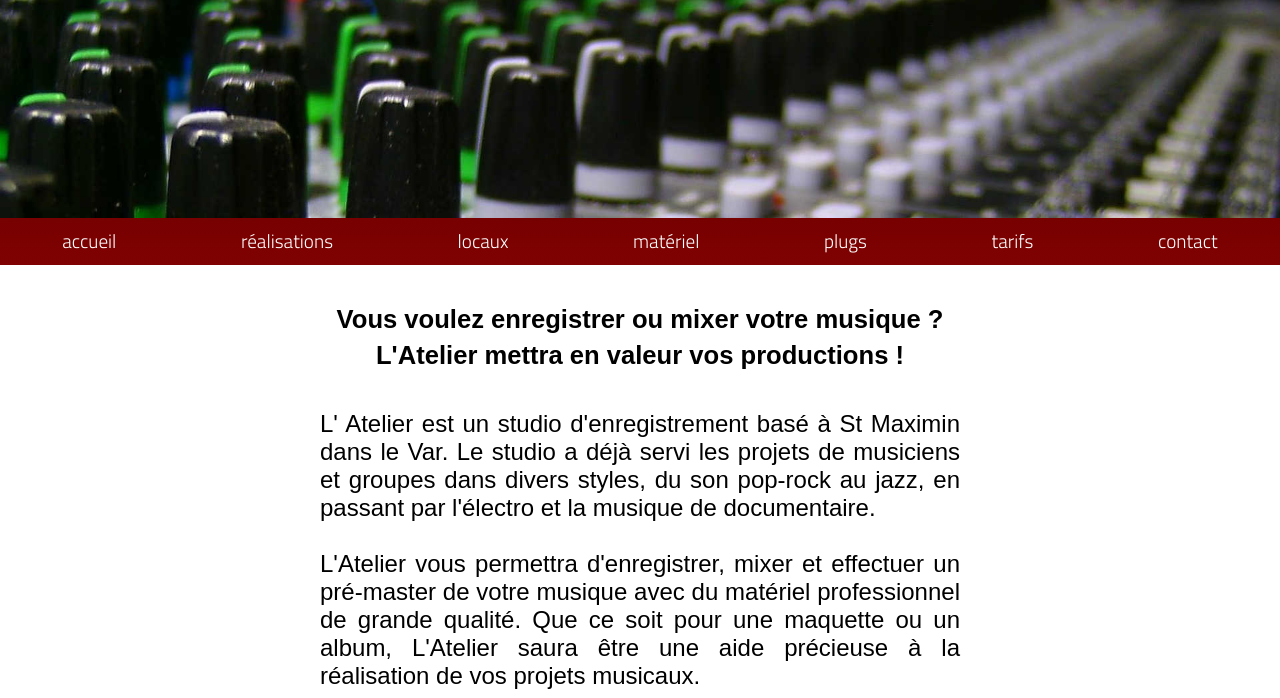
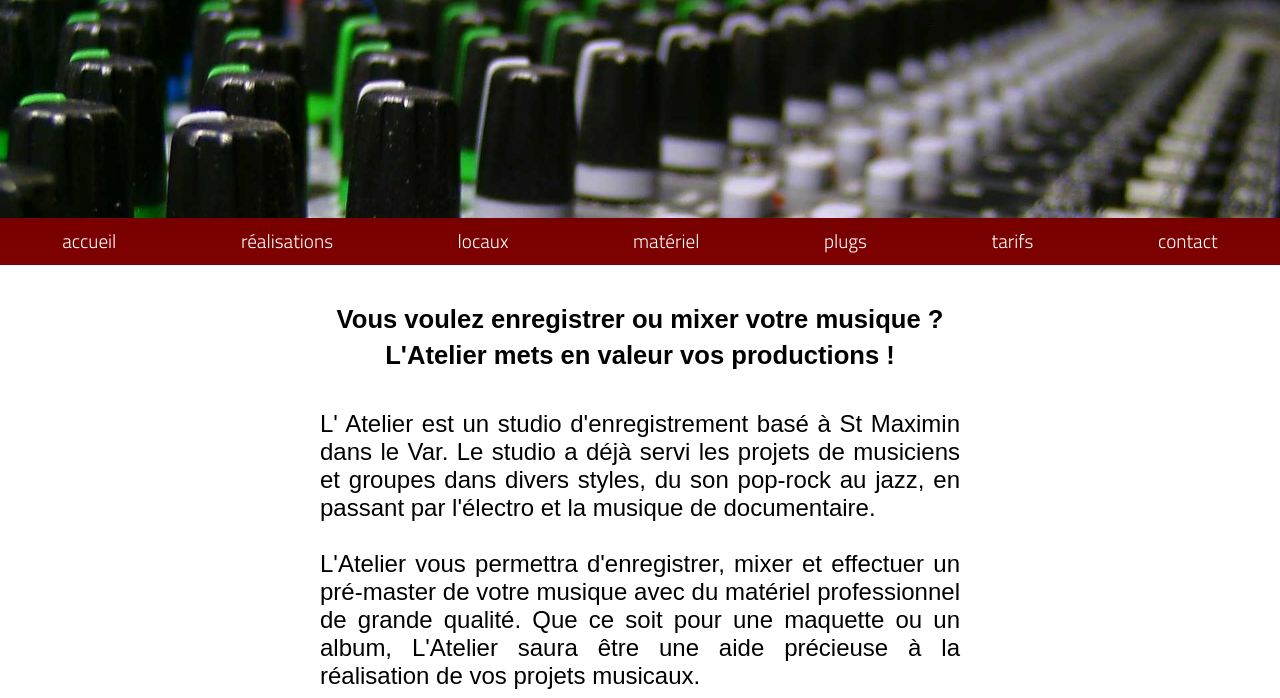
Before and after one commit to PacoEm/LAtelier, a website: page index.html in a window 1280 px wide. Shown: the part 102-800 px from the top of the page. Drawn offline with nearby package versions, Linux system fonts and the light colour scheme; a web font is replaced by a local one.

Commit message:
LAtelier v2: changement du titre h2

```diff
--- a/index.html
+++ b/index.html
@@ -52,7 +52,7 @@
                 votre musique ?
             </h2>
             <h3>
-                L'Atelier mettra en valeur
+                L'Atelier mets en valeur
                 vos productions !
             </h3>
             <p>
```
Also changed, not shown: .gitignore/adresse repository.txt (added).
